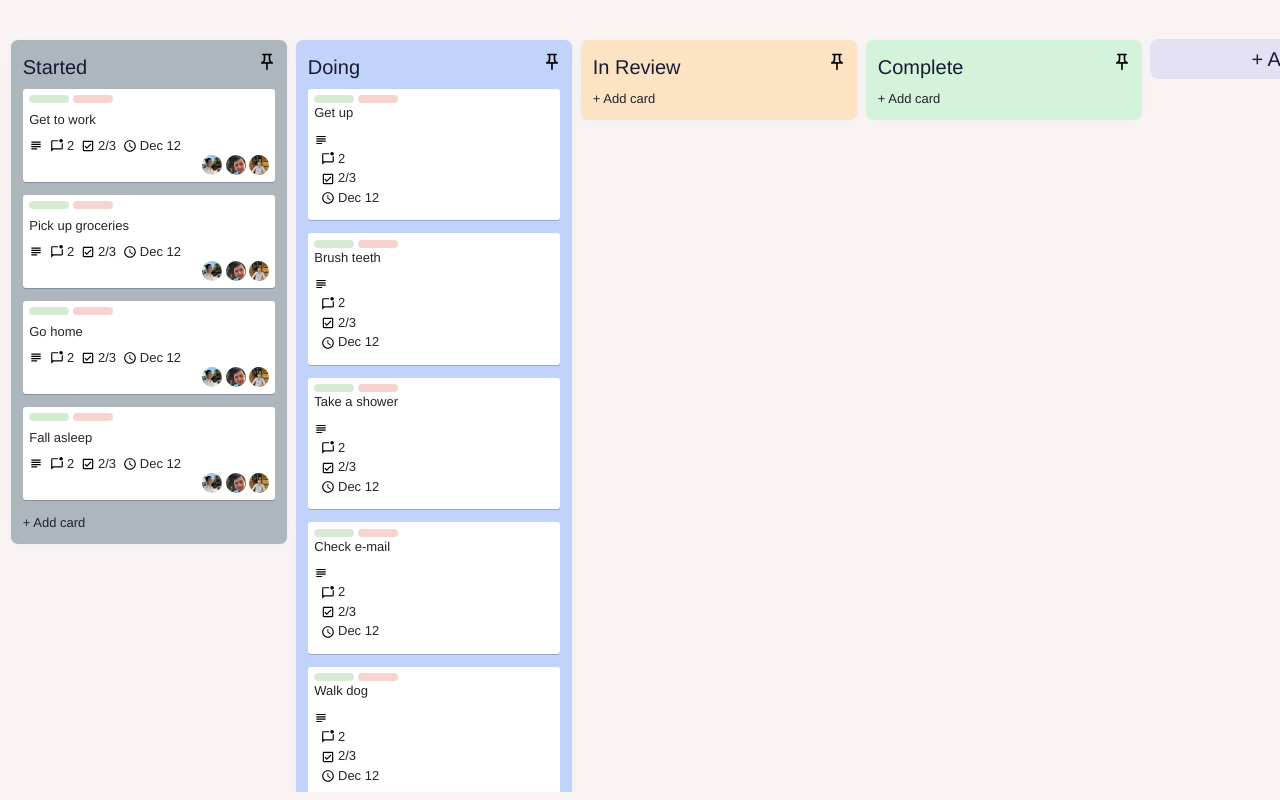
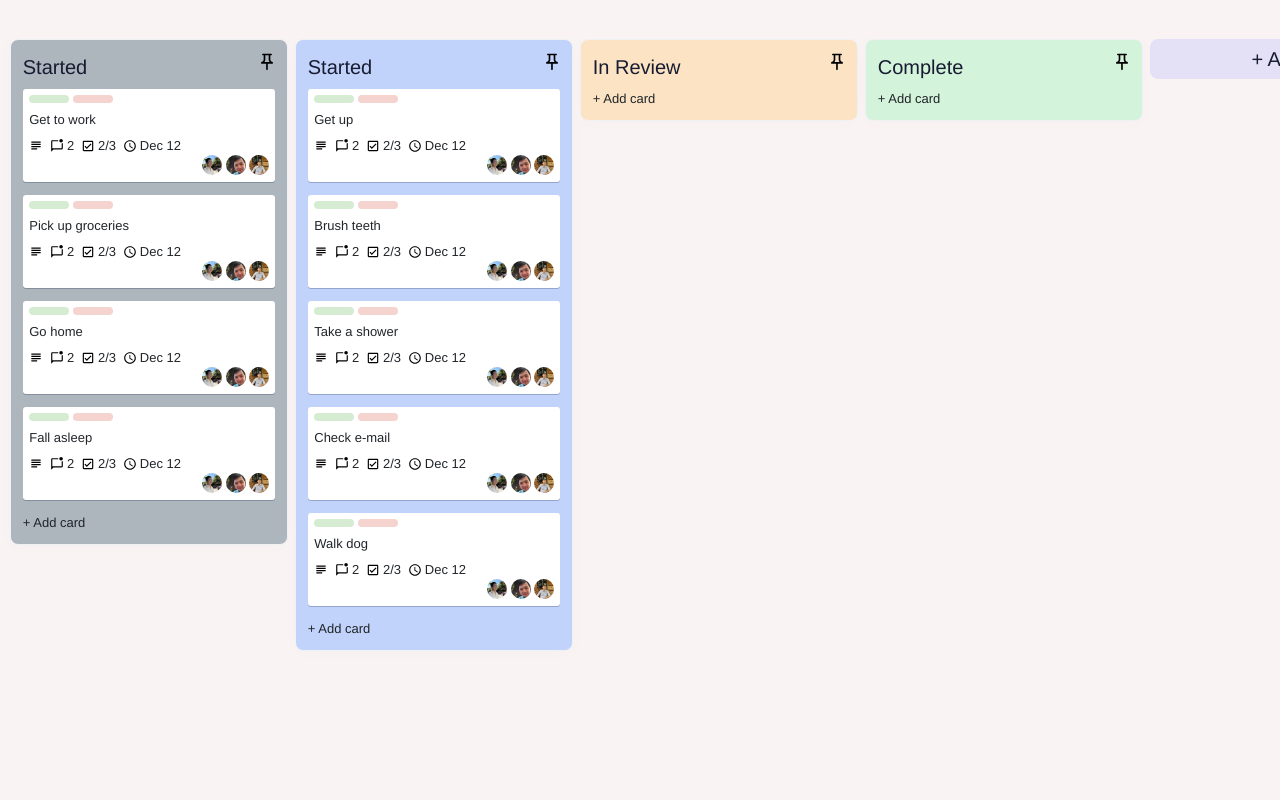
Before and after one commit to tranminhtien31166/task-management, an Angular app: page / in a window 1280 px wide. Built offline with nearby package versions, Linux system fonts and the light colour scheme.

Commit message:
[udpate] small fix

```diff
--- a/src/app/app.component.html
+++ b/src/app/app.component.html
@@ -54,7 +54,7 @@
     <div class="task task-doing">
       <div class="task-title pb-2">
         <img class="pin" src="assets/icon/location.svg" />
-        <span>Doing</span>
+        <span>Started</span>
       </div>
       <div class="task-body">
         <div
@@ -69,9 +69,11 @@
               <span class="label label-success me-1"></span>
               <span class="label label-danger me-1"></span>
             </div>
-            {{ item }}
+            <div class="py-2">
+              <span>{{ item }}</span>
+            </div>
 
-            <div class="task-footer py-2">
+            <div class="footer-badge">
               <img src="assets/icon/subject.svg" />
               <div class="ms-2">
                 <img src="assets/icon/chat.svg" />
@@ -86,7 +88,13 @@
                 <span class="ms-1">Dec 12</span>
               </div>
             </div>
+            <div class="footer-assign">
+              <img class="ms-1" src="assets/images/user/tranminhtien.jpg" />
+              <img class="ms-1" src="assets/images/user/phamduytin.jpg" />
+              <img class="ms-1" src="assets/images/user/thaithuytrieu.jpeg" />
+            </div>
           </div>
+
           <div class="cursor">+ Add card</div>
         </div>
       </div>
```
